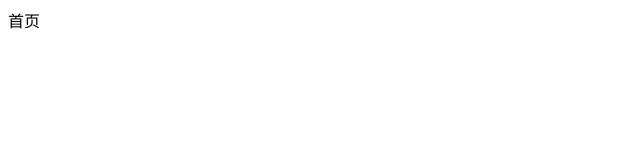
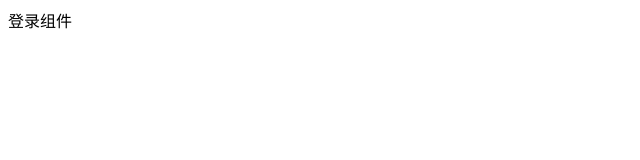
Before and after one commit to chxytest/vue_shop_element, a Vue app: page /#/login in a window 1280 px wide. Shown: the top 160 px of the page, without its empty margins (0-640 px from the left). Built offline with nearby package versions, Linux system fonts and the light colour scheme.

Commit message:
创建登录并配置路由

```diff
--- a/src/App.vue
+++ b/src/App.vue
@@ -1,5 +1,7 @@
 <template>
-  <div id="app">首页</div>
+  <div id="app">
+    <router-view></router-view>
+  </div>
 </template>
 
 <script>
--- /dev/null
+++ b/src/components/Login.vue
@@ -0,0 +1,12 @@
+<template>
+  <div>登录组件</div>
+</template>
+
+<script>
+export default {
+  name: 'Login'
+}
+</script>
+
+<style lang="less" scoped>
+</style>
--- a/src/router/index.js
+++ b/src/router/index.js
@@ -1,10 +1,12 @@
 import Vue from 'vue'
 import VueRouter from 'vue-router'
+import Login from '../components/Login.vue'
 
 Vue.use(VueRouter)
 
 const routes = [
-
+  { path: '/', redirect: '/login' },
+  { path: '/login', component: Login }
 ]
 
 const router = new VueRouter({
```
